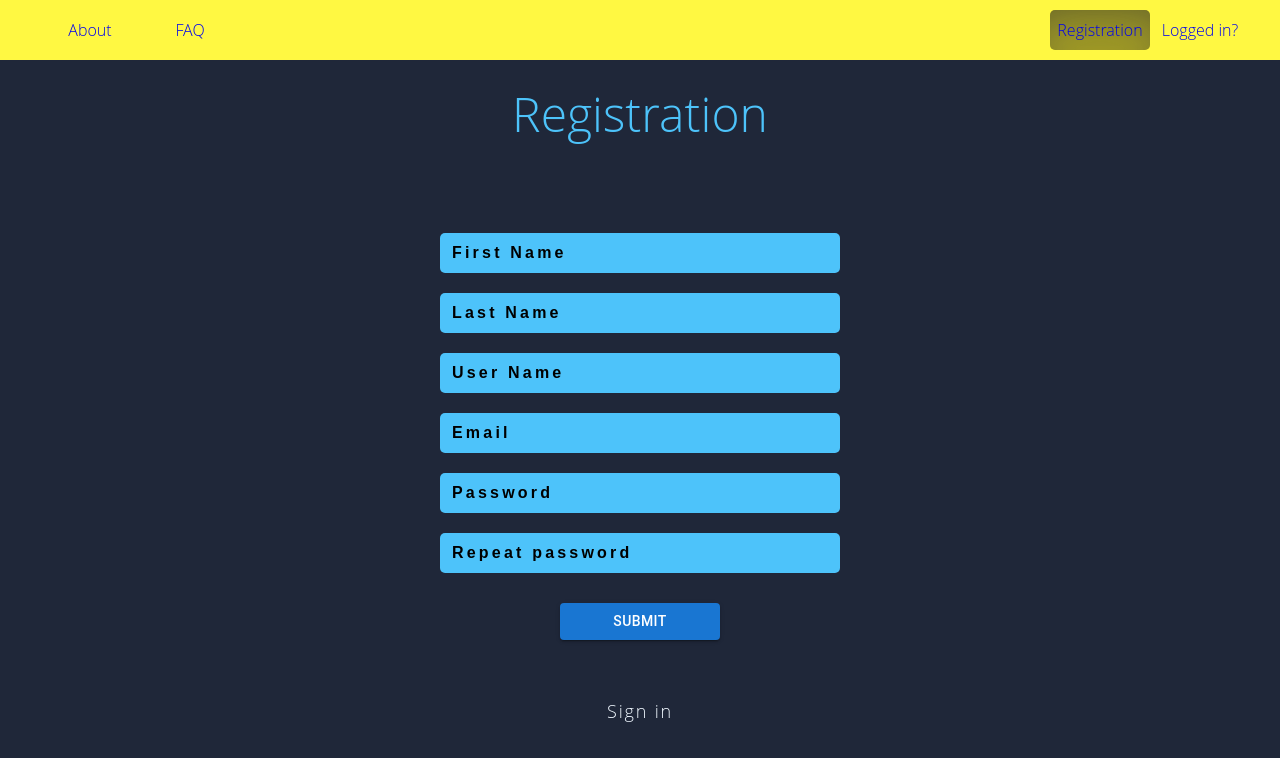
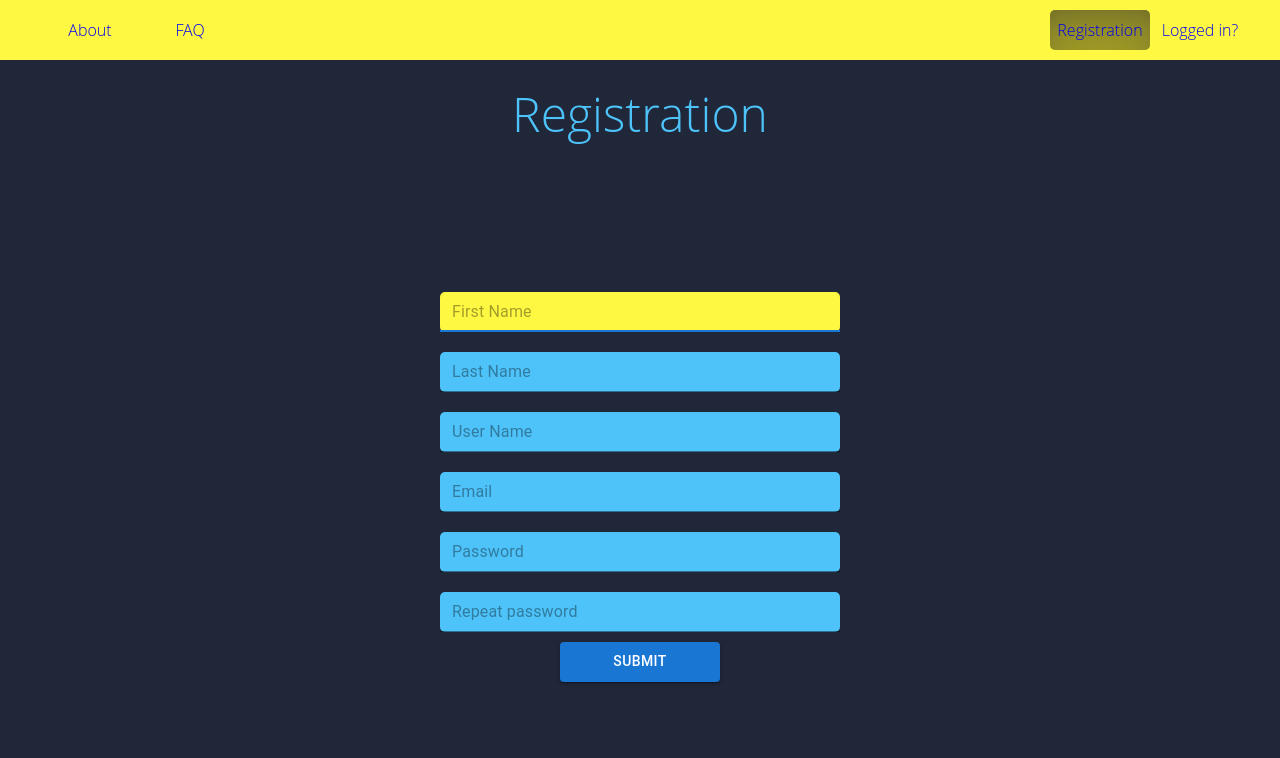
Before and after one commit to eazzy-m/paginationAndRouting, a React (Create React App) app in the folder pagination/: page /registration in a window 1280 px wide. Shown: the top 758 px of the page. Built offline with nearby package versions, Linux system fonts and the light colour scheme.

Commit message:
added material ui

```diff
--- a/pagination/src/components/input/Input.js
+++ /dev/null
@@ -1,17 +0,0 @@
-import React from 'react';
-
-import './Input.css';
-
-function Input({name, className, type, onChange, required, placeholder}) {
-
-    return (
-        <input name={name}
-               className={className}
-               type={type}
-               onChange={onChange}
-               required={required}
-               placeholder={placeholder}/>
-    );
-}
-
-export default Input;
--- /dev/null
+++ b/pagination/src/components/input/InputStyled.js
@@ -0,0 +1,19 @@
+import React from 'react';
+
+import './InputStyled.scss';
+import {Input} from "@mui/material";
+
+function InputStyled({name, type, onChange, required, placeholder, autoFocus=false}) {
+
+    return (
+        <Input name={name}
+               autoFocus={autoFocus}
+               className="input"
+               type={type}
+               onChange={onChange}
+               required={required}
+               placeholder={placeholder}/>
+    );
+}
+
+export default InputStyled;
--- a/pagination/src/components/input/Input.css
+++ b/pagination/src/components/input/InputStyled.scss
@@ -10,23 +10,21 @@
     letter-spacing: .2em;
     outline: none;
     border: none;
+
+    &::placeholder {
+        color: black;
+        font-weight: 600;
+    }
+    &:active {
+        background-color: #4DC3FA;
+    }
 }
 
-.input::placeholder {
-    color: black;
-    font-weight: 600;
+.Mui-focused {
+    background-color: #FFF842;
 }
 
-
-#male, #female {
-    accent-color: #FFF842;
-}
-
-label {
-    cursor: pointer;
-}
-
-.alert-password-active {
+.Mui-error, .alert-password-active {
     margin: 10px auto 0;
     display: block;
     color: red;
--- a/pagination/src/components/submit-button/SubmitButton.css
+++ /dev/null
@@ -1,26 +0,0 @@
-
-.submit-button {
-    align-self: center;
-    width: 160px;
-    cursor: pointer;
-    margin-top: 20px;
-    margin-bottom: 100px;
-    font-family: "Baskerville Old Face", sans-serif;
-    font-size: 16px;
-    letter-spacing: .2em;
-    font-weight: 600;
-    height: 40px;
-    padding: 10px 12px;
-    background-color: #4DC3FA;
-    border-radius: 10px;
-}
-
-.submit-button:hover {
-    transform: scale(1.05);
-    transition: transform .2s ease-in-out;
-}
-
-.submit-button:active {
-    transform: scale(.95);
-    background-color: #FFF842;
-}
--- a/pagination/src/components/submit-button/SubmitButton.js
+++ b/pagination/src/components/submit-button/SubmitButton.js
@@ -1,15 +1,13 @@
 import React from 'react';
 import Button from '@mui/material/Button';
-import './SubmitButton.css';
+import './SubmitButton.scss';
 
 function SubmitButton() {
     return (
-        <Button variant="contained" sx={{
-            width: "160px",
-            marginTop: "20px",
-            marginBottom: "100px",
-            alignSelf: "center"
-        }}>Submit</Button>
+        <Button
+            variant="contained"
+            className="submit-button"
+        >Submit</Button>
     )
 }
 
--- /dev/null
+++ b/pagination/src/components/submit-button/SubmitButton.scss
@@ -0,0 +1,21 @@
+
+.submit-button {
+    align-self: center;
+    width: 160px;
+    cursor: pointer;
+    margin: 20px auto 100px;
+    font-size: 16px;
+    letter-spacing: .2em;
+    font-weight: 600;
+    height: 40px;
+    padding: 10px 12px;
+    border-radius: 10px;
+
+    &:hover {
+        transform: scale(1.05);
+        transition: transform .2s ease-in-out;
+    }
+    &:active {
+        transform: scale(.95);
+    }
+}
--- a/pagination/src/pages/Login/Login.js
+++ b/pagination/src/pages/Login/Login.js
@@ -1,10 +1,9 @@
 import React, {useState} from 'react';
 import {Link, Navigate} from "react-router-dom";
 import {useSelector} from "react-redux";
-import {Input} from "@mui/material";
-//import Input from "../../components/input/Input";
+
+import InputStyled from "../../components/input/InputStyled";
 import SubmitButton from "../../components/submit-button/SubmitButton";
-
 
 const Login = ({login}) => {
     const { isLogin } = useSelector(state => state.login);
@@ -36,26 +35,20 @@ const Login = ({login}) => {
 
             <div className="adding-user">
                 <form method="POST" id="login-form" className="adding-user-form" onSubmit={submit}>
-                    <Input name="login" onChange={handleInput} required type="text"
-                           sx={{
-                               backgroundColor: "#4DC3FA",
-                               fontWeight: 600,
-                               marginTop: "20px",
-                               height: "40px",
-                               borderRadius: "5px"
-                            }}
-                           placeholder="username or email"/>
-                    <Input onChange={handleInput} required name="password" type="password"
-                           sx={{
-                               backgroundColor: "#4DC3FA",
-                               fontWeight: 600,
-                               marginTop: "20px",
-                               height: "40px",
-                               borderRadius: "5px"
-                           }}
-                           placeholder="Password"/>
-
-                    <SubmitButton/>
+                    <InputStyled
+                        autoFocus={true}
+                        name="login"
+                        onChange={handleInput}
+                        required
+                        type="text"
+                        placeholder="Username or Email"/>
+                    <InputStyled
+                        onChange={handleInput}
+                        required
+                        name="password"
+                        type="password"
+                        placeholder="Password"/>
+                    <SubmitButton />
                 </form>
                 <Link className="link" to={'/registration'}>Sign up</Link>
             </div>
--- a/pagination/src/pages/Registration/Registration.js
+++ b/pagination/src/pages/Registration/Registration.js
@@ -2,7 +2,7 @@ import React, { useState } from 'react';
 import {Link, Navigate} from "react-router-dom";
 import { useSelector } from "react-redux";
 
-import Input from "../../components/input/Input";
+import InputStyled from "../../components/input/InputStyled";
 import SubmitButton from "../../components/submit-button/SubmitButton";
 
 import "./Registration.scss";
@@ -57,12 +57,13 @@ const Registration = ({postNewUser}) => {
             <div className="adding-user">
                 <form method="POST" id="form" className="adding-user-form" onSubmit={submit}>
 
-                    <Input name="first_name" onChange={handleInput} required type="text" className="input" placeholder="First Name"/>
-                    <Input name="last_name" onChange={handleInput} required type="text" className="input" placeholder="Last Name"/>
-                    <Input name="user_name" onChange={handleInput} required type="text" className="input" placeholder="User Name"/>
-                    <Input onChange={handleInput} required name="email" type="email" className="input" placeholder="Email"/>
-                    <Input onChange={handleInput} required name="password" type="password" className="input" placeholder="Password"/>
-                    <Input onChange={isPasswordCorrect} required name="repeat-password" type="password" className="input" placeholder="Repeat password"/>
+                    <InputStyled  name="first_name" onChange={handleInput} required type="text" className="input" placeholder="First Name"
+                                  autoFocus={true}/>
+                    <InputStyled  name="last_name" onChange={handleInput} required type="text" className="input" placeholder="Last Name"/>
+                    <InputStyled  name="user_name" onChange={handleInput} required type="text" className="input" placeholder="User Name"/>
+                    <InputStyled  name="email" onChange={handleInput} required type="email" className="input" placeholder="Email"/>
+                    <InputStyled  name="password" onChange={handleInput} required type="password" className="input" placeholder="Password"/>
+                    <InputStyled  name="repeat-password" onChange={isPasswordCorrect} required type="password" className="input" placeholder="Repeat password"/>
                    <span className='alert-password-active'>{message}</span>
 
                     <SubmitButton/>
--- a/pagination/src/pages/Registration/Registration.scss
+++ b/pagination/src/pages/Registration/Registration.scss
@@ -19,12 +19,10 @@
     font-weight: 600;
 }
 
-.radio-container {
-    display: flex;
-    margin: 20px 0 25px 120px;
-    width: 180px;
-    justify-content: space-between;
+#login-form {
+    margin-top: -250px;
 }
+
 
 
 .link {
--- a/pagination/src/pages/UsersList/UsersList.scss
+++ b/pagination/src/pages/UsersList/UsersList.scss
@@ -15,7 +15,6 @@ span {
     font-size: 16px;
 }
 
-
 .container {
     display: flex;
     margin: 0 auto;
@@ -23,19 +22,6 @@ span {
 
 .description {
     position: relative;
-
-}
-
-.number {
-    width: 50px;
-}
-
-.age {
-    width: 70px;
-}
-
-.gender {
-    width: 100px;
 }
 
 .name {
```
Also changed, not shown: pagination/src/components/select/Select.css (deleted, +0 -51 lines), pagination/src/components/select/Select.js (deleted, +0 -18 lines).
